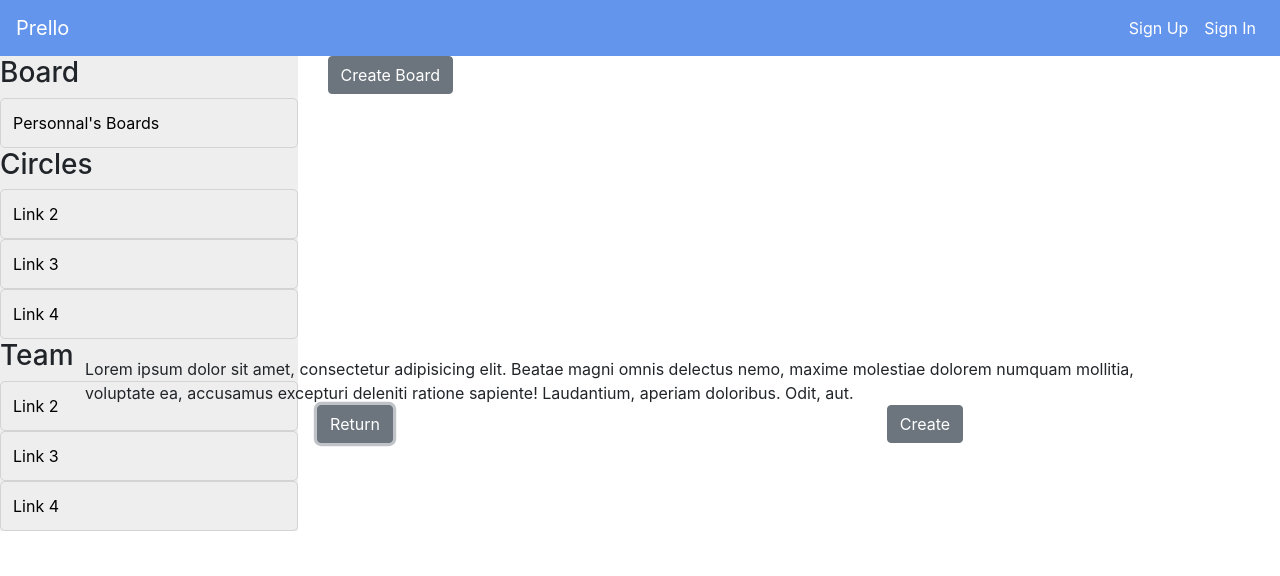
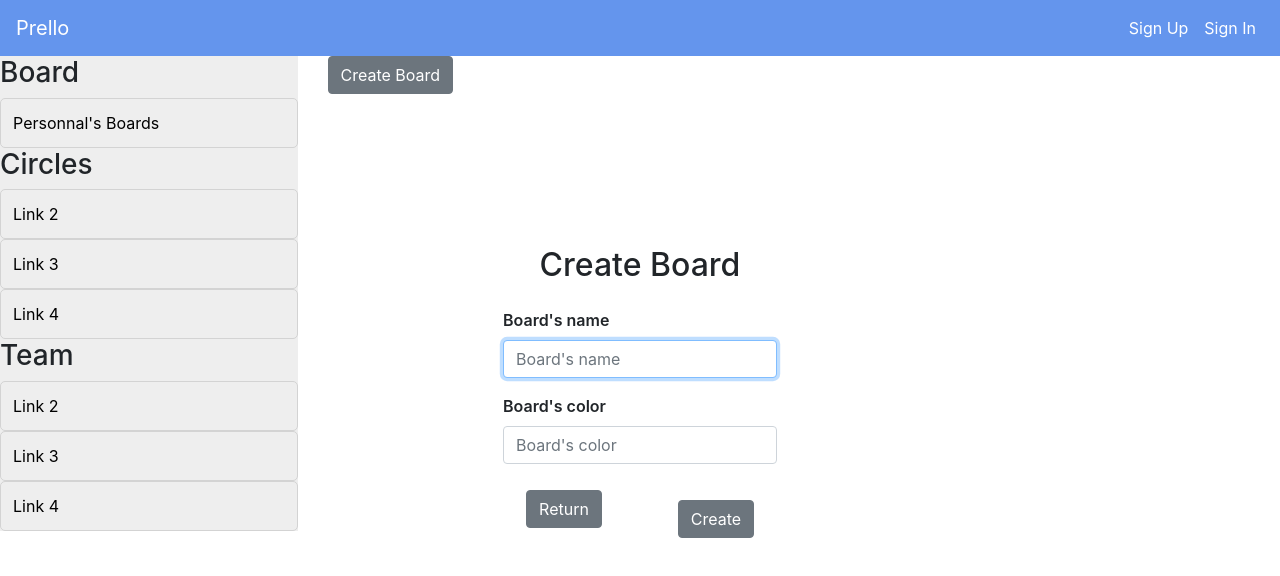
Before and after one commit to PaulContremoulin/PrelloProject, a React (Create React App) app in the folder client/: page /home in a window 1280 px wide. Both pictures are taken after a click on the button "Create Board". Shown: the top 576 px of the page. Built offline with nearby package versions, Linux system fonts and the light colour scheme; no server answers.

Commit message:
[Front] - Beginning popup create board 2 + db request create board

```diff
--- a/client/src/components/CreateBoard/CreateBoard.jsx
+++ b/client/src/components/CreateBoard/CreateBoard.jsx
@@ -1,29 +1,60 @@
 // Modules
 import React from 'react';
-import {Button, Container, Row, Col} from 'reactstrap';
+import {Button, Container, Row, Col, Form, FormGroup, Label, Input,} from 'reactstrap';
 import Popup from "reactjs-popup";
 
 // Css
 import './CreateBoard.css';
+import history from "../../history";
 
 // Actions & Constant
+import {createBoard} from "../../requests/boards";
 
 export class CreateBoard extends React.Component {
     constructor(props) {
         super(props)
-        this.state = { open: false }
-        this.openModal = this.openModal.bind(this)
-        this.closeModal = this.closeModal.bind(this)
+        this.state = {
+            open: false,
+            'name': '',
+            'color': '',
+        }
+        this.openModal = this.openModal.bind(this);
+        this.closeModal = this.closeModal.bind(this);
+        this.handleChange = this.handleChange.bind(this);
 
     }
     openModal (){
         this.setState({ open: true })
     }
     closeModal () {
-        this.setState({ open: false })
+        this.setState({
+            open: false,
+            'name':'',
+            'color':'',
+        })
     }
 
+    handleChange = async (event) => {
+        const { target } = event;
+        const value = target.type === 'checkbox' ? target.checked : target.value;
+        const { name } = target;
+        this.setState({
+            [ name ]: value,
+        });
+    };
+
+    submitForm(e) {
+        e.preventDefault();
+        const name = this.state.name,
+            color = this.state.color;
+        console.log(this.state.name+"/"+this.state.color)
+        createBoard(name, color)
+        // .then(response => )
+        // .catch( err => )
+    };
+
     render() {
+        const { name, color } = this.state;
         return (
             <div>
                 <Button className="button" onClick={this.openModal}> Create Board </Button>
@@ -32,24 +63,49 @@ export class CreateBoard extends React.Component {
                     closeOnDocumentClick
                     onClose={this.closeModal}
                 >
-                    <Container>
+                    <Col>
+                        <h2 align="center">Create Board</h2>
+                        <Form className="form" onSubmit={ (e) => this.submitForm(e) }>
                             <Row>
                                 <Col>
-                                Lorem ipsum dolor sit amet, consectetur adipisicing elit. Beatae magni
-                                omnis delectus nemo, maxime molestiae dolorem numquam mollitia, voluptate
-                                ea, accusamus excepturi deleniti ratione sapiente! Laudantium, aperiam
-                                doloribus. Odit, aut.
+                                    <FormGroup>
+                                        <Label>Board's name</Label>
+                                        <Input
+                                            type="text"
+                                            name="name"
+                                            placeholder="Board's name"
+                                            value={ name }
+                                            required={true}
+                                            onChange={ (e) => this.handleChange(e)}
+                                        />
+                                    </FormGroup>
                                 </Col>
                             </Row>
-                        <Row className="test">
+                            <Row>
+                                <Col>
+                                    <FormGroup>
+                                        <Label>Board's color</Label>
+                                        <Input
+                                            type="text"
+                                            name="color"
+                                            placeholder="Board's color"
+                                            value={ color }
+                                            required={true}
+                                            onChange={ (e) => this.handleChange(e)}
+                                        />
+                                    </FormGroup>
+                                </Col>
+                            </Row>
+                            <Row className="text-center">
                                 <Col>
                                     <Button onClick={this.closeModal}>Return</Button>
                                 </Col>
-                            <Col>
-                                <Button>Create</Button>
+                                <Col className="text-center">
+                                    <Button type="submit">Create</Button>
                                 </Col>
                             </Row>
-                    </Container>
+                        </Form>
+                    </Col>
                 </Popup>
             </div>
         )
--- a/client/src/components/SignInOrSignUp/Login/Login.jsx
+++ b/client/src/components/SignInOrSignUp/Login/Login.jsx
@@ -18,7 +18,6 @@ export class Login extends React.Component {
         this.state = {
             'username': '',
             'password': '',
-            "allFieldsFilled" : true,
         };
         this.handleChange = this.handleChange.bind(this);
     }
--- /dev/null
+++ b/client/src/requests/boards.js
@@ -0,0 +1,19 @@
+import axios from 'axios';
+
+/**
+ * @desc create a new board in the database
+ * @param { String } name
+ * @param { String } color
+ * @return status code
+ */
+
+export const createBoard = (
+    name,
+    color
+) => (
+    axios.post( process.env.API_URL + '/api/login/', {
+        name,
+        color,
+    })
+        .then( response => response.data )
+)
```
Lines whose indentation alone changed are shown as unchanged.
